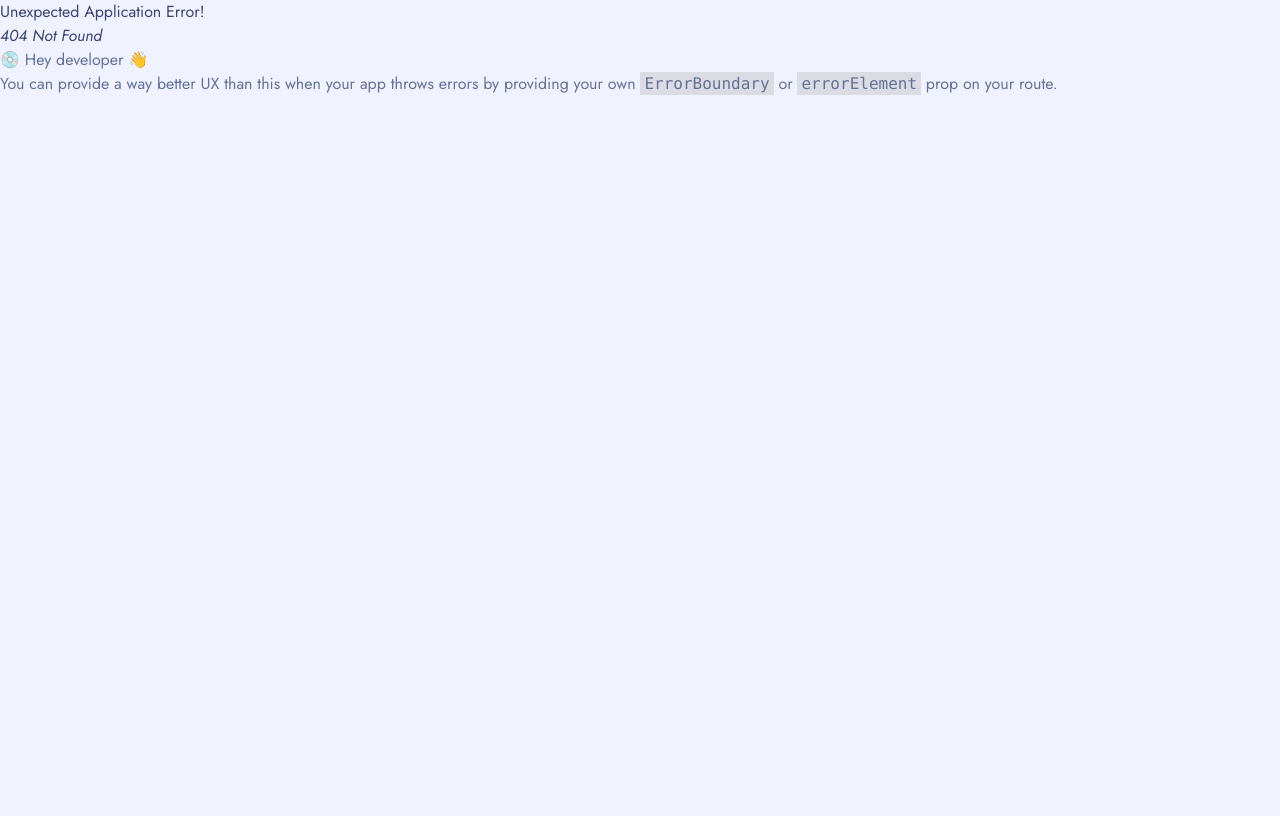
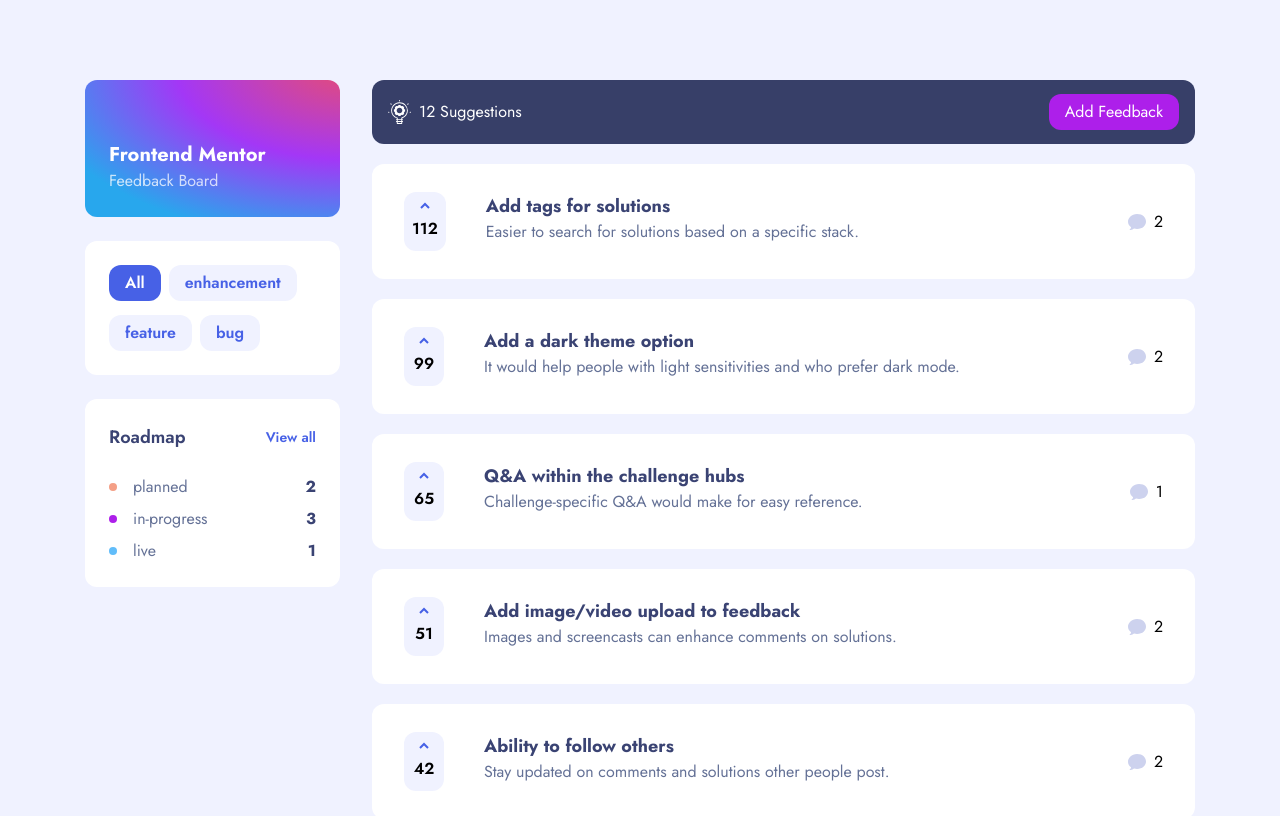
Before and after one commit to jakealistairwood/frontendmentor-product-feedback, a React (Vite) app: page /suggestions in a window 1280 px wide. Before the commit this address had no page. Shown: the top 816 px of the page. Built offline with nearby package versions, Linux system fonts and the light colour scheme.

Commit message:
added suggestion index route and navigate button

```diff
--- /dev/null
+++ b/src/components/elements/NoSuggestions/NoSuggestions.jsx
@@ -0,0 +1,18 @@
+import Button from "../../globals/Button/Button"
+import { ReactComponent as NoSuggestionsIllustration } from "../../../assets/images/suggestions/illustration-empty.svg"
+import { ReactComponent as PlusIcon } from "../../../assets/images/shared/icon-plus.svg"
+
+const NoSuggestions = () => {
+    return <section className="bg-white no-suggestions flex justify-center items-center rounded-xl py-28">
+        <div className="no-suggestions__wrapper flex flex-col items-center items-center max-w-[410px]">
+            <div className="no-suggestions__illustration pb-14">
+                <NoSuggestionsIllustration />
+            </div>
+            <h2 className="text-2xl font-semibold pb-4">There is no feedback yet.</h2>
+            <p className="text-center pb-12">Got a suggestion? Found a bug that needs to be squashed? We love hearing about new ideas to improve our app.</p>
+            <Button isLink={true} label={"Add Feedback"} classNames={"btn-primary"} icon={<PlusIcon />} />
+        </div>
+    </section>
+}
+
+export default NoSuggestions
--- a/src/components/elements/SuggestionCard/SuggestionCard.jsx
+++ b/src/components/elements/SuggestionCard/SuggestionCard.jsx
@@ -1,12 +1,13 @@
 import { ReactComponent as CommentsIcon } from "../../../assets/images/shared/icon-comments.svg"
 import { ReactComponent as ArrowUpIcon } from "../../../assets/images/shared/icon-arrow-up.svg"
 import Button from "../../globals/Button/Button";
+import { Link } from "react-router-dom";
 
 const SuggestionCard = ({ suggestion }) => {
 
-    const { title, description, comments } = suggestion;
+    const { title, description, comments, id } = suggestion;
 
-    return <div className="suggestion-card bg-white px-8 py-7 rounded-xl flex justify-between items-center">
+    return <Link to={`/suggestions/${id}`} className="suggestion-card bg-white px-8 py-7 rounded-xl flex justify-between items-center">
         <div className="flex gap-10">
             <Button isLink={false} label={suggestion.upvotes} classNames={"btn-upvote"} icon={<ArrowUpIcon />} />
             <div className="suggestion-card__body">
@@ -20,7 +21,7 @@
                 <span>{comments.length}</span>
             ): <span>0</span>}
         </div>
-    </div>
+    </Link>
 }
 
 export default SuggestionCard
--- /dev/null
+++ b/src/components/globals/BreadcrumbNav/BreadcrumbNav.jsx
@@ -0,0 +1,14 @@
+import Button from "../Button/Button"
+import { useNavigate } from "react-router"
+import { ReactComponent as ArrowLeft } from "../../../assets/images/shared/icon-arrow-left.svg"
+
+const BreadcrumbNav = () => {
+    let navigate = useNavigate();
+
+    return <nav className="breadcrumb flex justify-between items-center">
+        <Button label={"Go Back"} icon={<ArrowLeft />} triggerFunctionality={() => navigate(-1)} />
+        <Button label={"Edit Feedback"} classNames={"btn-secondary"} triggerFunctionality={null}  />
+    </nav>
+}
+
+export default BreadcrumbNav
--- a/src/components/globals/Button/Button.jsx
+++ b/src/components/globals/Button/Button.jsx
@@ -1,9 +1,14 @@
-const Button = ({ classNames, isLink, label, icon }) => {
+const Button = ({ classNames, isLink, label, icon, triggerFunctionality }) => {
     if(isLink) {
-        return <a className={`btn ${classNames}`} href="#">{label}</a>
+        return <a className={`btn ${classNames}`} href="#">
+            <div className="flex justify-between items-center gap-2">
+                {icon && <>{icon}</>}
+                <span>{label}</span>
+            </div>
+        </a>
     } else {
-        return <button className={`btn ${classNames}`}>
-            <div className="flex justify-between items-center">
+        return <button className={`btn ${classNames}`} onClick={triggerFunctionality}>
+            <div className="flex justify-between items-center gap-2">
                 {icon && <>{icon}</>}
                 <span>{label}</span>
             </div>
--- a/src/components/globals/Navbar/Navbar.jsx
+++ b/src/components/globals/Navbar/Navbar.jsx
@@ -6,7 +6,7 @@
         <div className="">
             <div className="flex items-center gap-2">
                 <SuggestionsIcon />
-                <p>{noOfSuggestions} Suggestions</p>
+                <p className="text-white">{noOfSuggestions} Suggestions</p>
             </div>
         </div>
         <Button label={"Add Feedback"} classNames={"btn-primary"} isLink={true} />
--- a/src/index.css
+++ b/src/index.css
@@ -29,6 +29,10 @@
   @apply text-mid-navy;
 }
 
+div {
+  @apply rounded-xl;
+}
+
 p {
   @apply text-base;
   @apply text-paler-navy;
@@ -49,16 +53,20 @@
 
 .btn-primary {
   @apply bg-primary-purple;
+  @apply text-white;
 }
 
-.btn-secondary,
+.btn-secondary {
+  @apply bg-secondary-purple;
+  @apply text-white;
+}
+
 .btn-filter,
 .btn-upvote {
   @apply bg-pale-blue;
   @apply font-semibold;
 }
 
-.btn-secondary,
 .btn-filter {
   @apply text-secondary-purple;
 }
--- a/src/main.jsx
+++ b/src/main.jsx
@@ -4,10 +4,12 @@
 import Root from './routes/root.jsx'
 import './index.css'
 import { Route, RouterProvider, createBrowserRouter, createRoutesFromElements } from 'react-router-dom'
+import SuggestionIndex from './pages/SuggetionIndex/SuggestionIndex.jsx'
 
 const router = createBrowserRouter(createRoutesFromElements(
-  <Route path="/" element={<Root />}>
+  <Route path="/suggestions" element={<Root />}>
     <Route index element={<App />} />
+    <Route path="/suggestions/:id" element={<SuggestionIndex />} />
   </Route>
 ))
 
--- a/src/pages/Dashboard/Dashboard.jsx
+++ b/src/pages/Dashboard/Dashboard.jsx
@@ -6,6 +6,7 @@
 import SuggestionCard from "../../components/elements/SuggestionCard/SuggestionCard";
 
 import uuid from "react-uuid"
+import NoSuggestions from "../../components/elements/NoSuggestions/NoSuggestions";
 
 const Dashboard = () => {
 
@@ -80,6 +81,7 @@
 
     useEffect(() => {
         setSuggestions([...appData.productRequests])
+        // setSuggestions([]);
         console.log(suggestions)
     }, []);
 
@@ -87,9 +89,9 @@
         <Sidebar suggestionCategories={categories} statuses={roadmapData} />
         <main className="grow flex flex-col gap-5">
             <Navbar noOfSuggestions={suggestions.length} />
-            {suggestions.map(suggestion => {
+            {suggestions.length ? suggestions.map(suggestion => {
                 return <SuggestionCard key={uuid()} suggestion={suggestion} />
-            })}
+            }) : <NoSuggestions />}
         </main>
     </section>
 }
--- /dev/null
+++ b/src/pages/SuggetionIndex/SuggestionIndex.jsx
@@ -0,0 +1,15 @@
+import { useState, useEffect } from "react"
+import BreadcrumbNav from "../../components/globals/BreadcrumbNav/BreadcrumbNav"
+import { useParams } from "react-router"
+
+const SuggestionIndex = () => {
+    let { id } = useParams();
+    console.log(id);
+    return <main className="max-w-[730px] w-full mx-auto py-20">
+        <section>
+            <BreadcrumbNav />
+        </section>
+    </main>
+}
+
+export default SuggestionIndex
```
